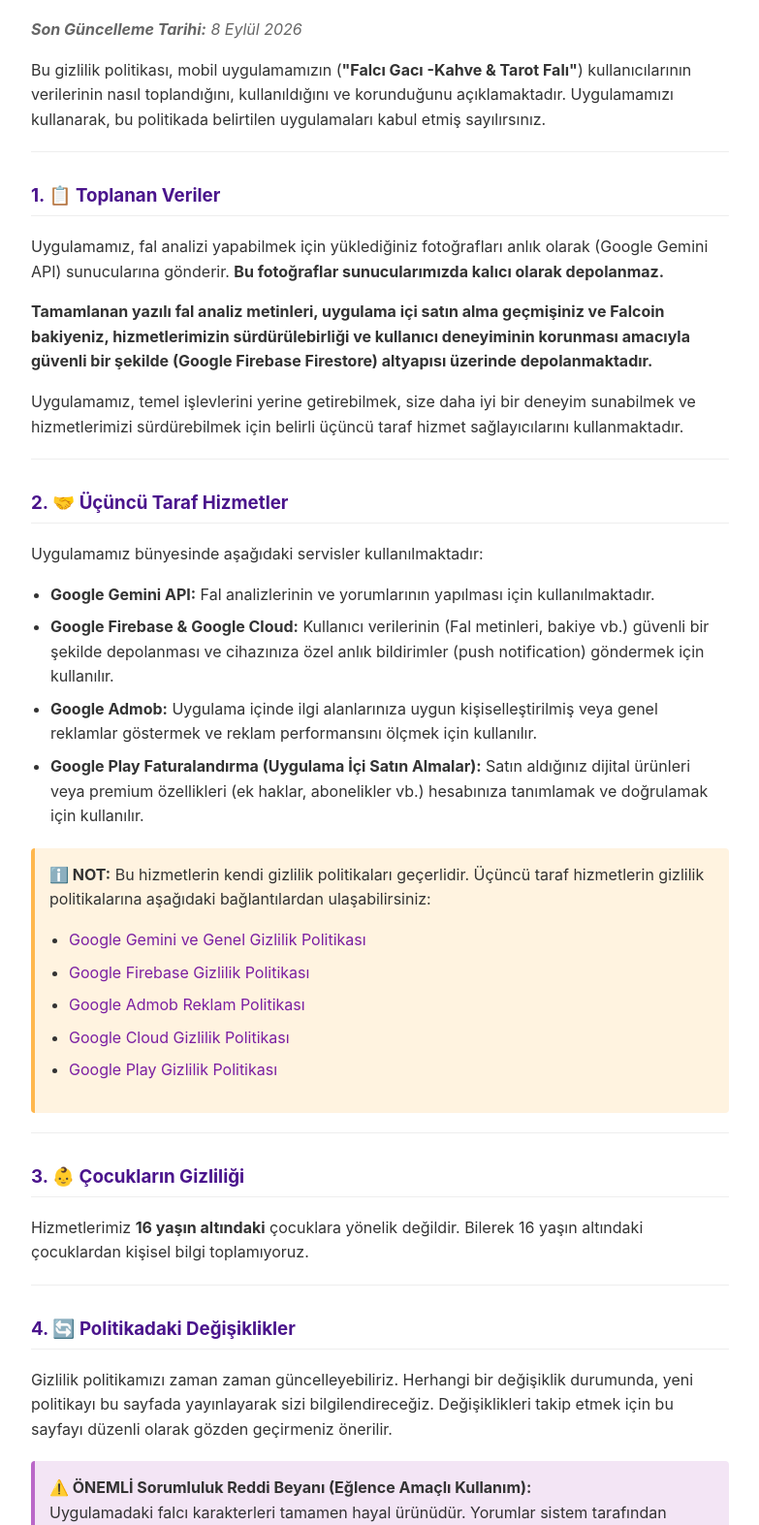
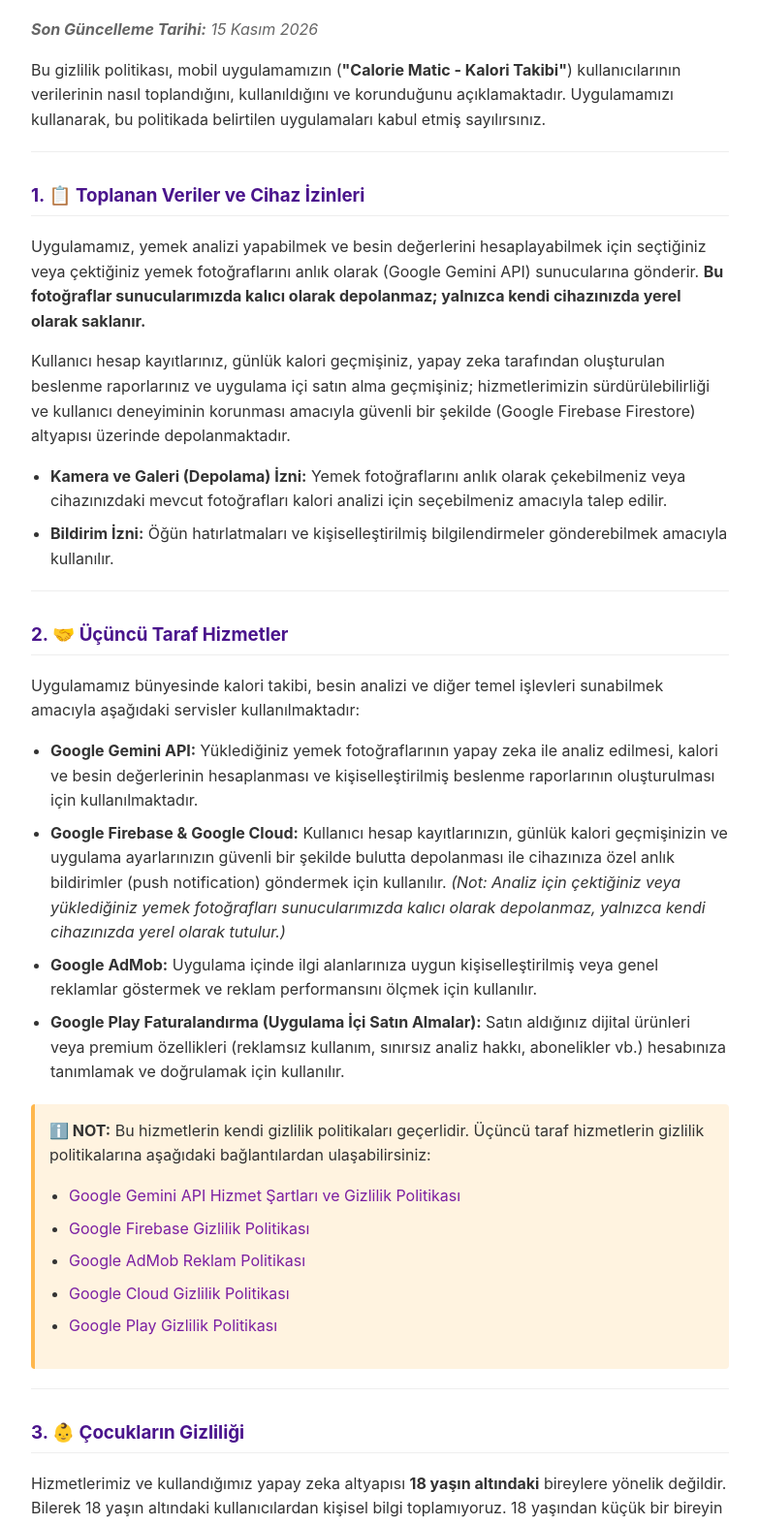
Before and after one commit to falcigaci/calorie-gizlilikpolitikasi, a plain HTML site: page index.html in a window 1280 px wide. Shown: the part 148-1721 px from the top of the page at 97% size, without its empty margins (248-1031 px from the left). Drawn offline with Linux system fonts and the light colour scheme.

Commit message:
Update index.html

```diff
--- a/index.html
+++ b/index.html
@@ -3,7 +3,7 @@
 <head>
     <meta charset="UTF-8">
     <meta name="viewport" content="width=device-width, initial-scale=1.0">
-    <title>Falcı Gacı - Gizlilik Politikası</title>
+    <title>Calorie Matic - Gizlilik Politikası</title>
     <style>
         body {
             font-family: -apple-system, BlinkMacSystemFont, "Segoe UI", Roboto, Helvetica, Arial, sans-serif;
@@ -47,34 +47,38 @@
 <body>
 
 <div class="container">
-    <h1>🔮 Falcı Gacı - Gizlilik Politikası</h1>
-    <p class="date"><strong>Son Güncelleme Tarihi:</strong> 8 Eylül 2026</p>
+    <h1>Calorie Matic - Gizlilik Politikası</h1>
+    <p class="date"><strong>Son Güncelleme Tarihi:</strong> 15 Kasım 2026</p>
 
-    <p>Bu gizlilik politikası, mobil uygulamamızın (<strong>"Falcı Gacı -Kahve & Tarot Falı"</strong>) kullanıcılarının verilerinin nasıl toplandığını, kullanıldığını ve korunduğunu açıklamaktadır. Uygulamamızı kullanarak, bu politikada belirtilen uygulamaları kabul etmiş sayılırsınız.</p>
+    <p>Bu gizlilik politikası, mobil uygulamamızın (<strong>"Calorie Matic - Kalori Takibi"</strong>) kullanıcılarının verilerinin nasıl toplandığını, kullanıldığını ve korunduğunu açıklamaktadır. Uygulamamızı kullanarak, bu politikada belirtilen uygulamaları kabul etmiş sayılırsınız.</p>
 
     <hr>
 
-    <h3>1. 📋 Toplanan Veriler</h3>
-    <p>Uygulamamız, fal analizi yapabilmek için yüklediğiniz fotoğrafları anlık olarak (Google Gemini API) sunucularına gönderir. <strong>Bu fotoğraflar sunucularımızda kalıcı olarak depolanmaz.</p>
-    <p>Tamamlanan yazılı fal analiz metinleri, uygulama içi satın alma geçmişiniz ve Falcoin bakiyeniz, hizmetlerimizin sürdürülebirliği ve kullanıcı deneyiminin korunması amacıyla güvenli bir şekilde (Google Firebase Firestore) altyapısı üzerinde depolanmaktadır.</p> </strong> Uygulamamız, temel işlevlerini yerine getirebilmek, size daha iyi bir deneyim sunabilmek ve hizmetlerimizi sürdürebilmek için belirli üçüncü taraf hizmet sağlayıcılarını kullanmaktadır.</p>
+    <h3>1. 📋 Toplanan Veriler ve Cihaz İzinleri</h3>
+    <p>Uygulamamız, yemek analizi yapabilmek ve besin değerlerini hesaplayabilmek için seçtiğiniz veya çektiğiniz yemek fotoğraflarını anlık olarak (Google Gemini API) sunucularına gönderir. <strong>Bu fotoğraflar sunucularımızda kalıcı olarak depolanmaz; yalnızca kendi cihazınızda yerel olarak saklanır.</strong></p>
+    <p>Kullanıcı hesap kayıtlarınız, günlük kalori geçmişiniz, yapay zeka tarafından oluşturulan beslenme raporlarınız ve uygulama içi satın alma geçmişiniz; hizmetlerimizin sürdürülebilirliği ve kullanıcı deneyiminin korunması amacıyla güvenli bir şekilde (Google Firebase Firestore) altyapısı üzerinde depolanmaktadır.</p>
+    <ul>
+        <li><strong>Kamera ve Galeri (Depolama) İzni:</strong> Yemek fotoğraflarını anlık olarak çekebilmeniz veya cihazınızdaki mevcut fotoğrafları kalori analizi için seçebilmeniz amacıyla talep edilir.</li>
+        <li><strong>Bildirim İzni:</strong> Öğün hatırlatmaları ve kişiselleştirilmiş bilgilendirmeler gönderebilmek amacıyla kullanılır.</li>
+    </ul>
 
     <hr>
 
     <h3>2. 🤝 Üçüncü Taraf Hizmetler</h3>
-    <p>Uygulamamız bünyesinde aşağıdaki servisler kullanılmaktadır:</p>
+    <p>Uygulamamız bünyesinde kalori takibi, besin analizi ve diğer temel işlevleri sunabilmek amacıyla aşağıdaki servisler kullanılmaktadır:</p>
     <ul>
-        <li><strong>Google Gemini API:</strong> Fal analizlerinin ve yorumlarının yapılması için kullanılmaktadır.</li>
-        <li><strong>Google Firebase & Google Cloud:</strong> Kullanıcı verilerinin (Fal metinleri, bakiye vb.) güvenli bir şekilde depolanması ve cihazınıza özel anlık bildirimler (push notification) göndermek için kullanılır.</li>
-        <li><strong>Google Admob:</strong> Uygulama içinde ilgi alanlarınıza uygun kişiselleştirilmiş veya genel reklamlar göstermek ve reklam performansını ölçmek için kullanılır.</li>
-        <li><strong>Google Play Faturalandırma (Uygulama İçi Satın Almalar):</strong> Satın aldığınız dijital ürünleri veya premium özellikleri (ek haklar, abonelikler vb.) hesabınıza tanımlamak ve doğrulamak için kullanılır.</li>
+        <li><strong>Google Gemini API:</strong> Yüklediğiniz yemek fotoğraflarının yapay zeka ile analiz edilmesi, kalori ve besin değerlerinin hesaplanması ve kişiselleştirilmiş beslenme raporlarının oluşturulması için kullanılmaktadır.</li>
+        <li><strong>Google Firebase & Google Cloud:</strong> Kullanıcı hesap kayıtlarınızın, günlük kalori geçmişinizin ve uygulama ayarlarınızın güvenli bir şekilde bulutta depolanması ile cihazınıza özel anlık bildirimler (push notification) göndermek için kullanılır. <em>(Not: Analiz için çektiğiniz veya yüklediğiniz yemek fotoğrafları sunucularımızda kalıcı olarak depolanmaz, yalnızca kendi cihazınızda yerel olarak tutulur.)</em></li>
+        <li><strong>Google AdMob:</strong> Uygulama içinde ilgi alanlarınıza uygun kişiselleştirilmiş veya genel reklamlar göstermek ve reklam performansını ölçmek için kullanılır.</li>
+        <li><strong>Google Play Faturalandırma (Uygulama İçi Satın Almalar):</strong> Satın aldığınız dijital ürünleri veya premium özellikleri (reklamsız kullanım, sınırsız analiz hakkı, abonelikler vb.) hesabınıza tanımlamak ve doğrulamak için kullanılır.</li>
     </ul>
 
     <div class="note">
         <strong>ℹ️ NOT:</strong> Bu hizmetlerin kendi gizlilik politikaları geçerlidir. Üçüncü taraf hizmetlerin gizlilik politikalarına aşağıdaki bağlantılardan ulaşabilirsiniz:
         <ul>
-            <li><a href="https://ai.google.dev/gemini-api/terms" target="_blank">Google Gemini ve Genel Gizlilik Politikası</a></li>
+            <li><a href="https://ai.google.dev/gemini-api/terms" target="_blank">Google Gemini API Hizmet Şartları ve Gizlilik Politikası</a></li>
             <li><a href="https://firebase.google.com/support/privacy" target="_blank">Google Firebase Gizlilik Politikası</a></li>
-            <li><a href="https://policies.google.com/technologies/ads" target="_blank">Google Admob Reklam Politikası</a></li>
+            <li><a href="https://policies.google.com/technologies/ads" target="_blank">Google AdMob Reklam Politikası</a></li>
             <li><a href="https://cloud.google.com/terms/cloud-privacy-notice" target="_blank">Google Cloud Gizlilik Politikası</a></li>
             <li><a href="https://policies.google.com/privacy?hl=tr" target="_blank">Google Play Gizlilik Politikası</a></li>
         </ul>
@@ -83,29 +87,32 @@
     <hr>
 
     <h3>3. 👶 Çocukların Gizliliği</h3>
-    <p>Hizmetlerimiz <strong>16 yaşın altındaki</strong> çocuklara yönelik değildir. Bilerek 16 yaşın altındaki çocuklardan kişisel bilgi toplamıyoruz.</p>
+    <p>Hizmetlerimiz ve kullandığımız yapay zeka altyapısı <strong>18 yaşın altındaki</strong> bireylere yönelik değildir. Bilerek 18 yaşın altındaki kullanıcılardan kişisel bilgi toplamıyoruz. 18 yaşından küçük bir bireyin bize kişisel veri sağladığını fark etmeniz durumunda, verilerin derhal silinmesi için bizimle iletişime geçebilirsiniz.</p>
 
     <hr>
 
-    <h3>4. 🔄 Politikadaki Değişiklikler</h3>
-    <p>Gizlilik politikamızı zaman zaman güncelleyebiliriz. Herhangi bir değişiklik durumunda, yeni politikayı bu sayfada yayınlayarak sizi bilgilendireceğiz. Değişiklikleri takip etmek için bu sayfayı düzenli olarak gözden geçirmeniz önerilir.</p>
-
+    <h3>4. ⚕️ Tıbbi Sorumluluk Reddi Beyanı</h3>
     <div class="warning">
-        <strong>⚠️ ÖNEMLİ Sorumluluk Reddi Beyanı (Eğlence Amaçlı Kullanım):</strong><br>
-        Uygulamadaki falcı karakterleri tamamen hayal ürünüdür. Yorumlar sistem tarafından otomatik olarak üretilmektedir. Uygulama içinde sunulan tüm hizmetler, fallar, analizler ve tahminler <strong>yalnızca eğlence amaçlıdır</strong>. Bu içeriklerin bilimsel veya hukuki bir geçerliliği yoktur ve kesinlikle gerçek hayat kararlarını yönlendirmek için kullanılmamalıdır.
+        <strong>⚠️ ÖNEMLİ UYARI:</strong><br>
+        Uygulama içerisindeki kalori hesaplamaları, besin değerleri ve yapay zeka destekli beslenme raporları yalnızca genel bilgilendirme ve takip amaçlıdır. Kesin tıbbi tavsiye, teşhis, tedavi veya profesyonel diyetisyen programı yerine <strong>geçmez.</strong> Sağlık veya beslenme programınızla ilgili kararlar almadan önce mutlaka bir doktora veya beslenme uzmanına danışınız.
     </div>
-
-        <hr>
-
-    <h3>5. Hesap ve Veri Silme Talebi</h3>
-    <p>Uygulamamızdaki hesabınızı ve verilerinizi kalıcı olarak silmek istiyorsanız (falcigacidestek@gmail.com) adresine kullanıcı adınız ile birlikte bir e posta göndererek hesap silme talebinde bulunabilirsiniz. Talebiniz 3 iş günü içinde işleme alınacaktır.</p>
 
     <hr>
 
-    <h3>5. ✉️ İletişim</h3>
+    <h3>5. 🔄 Politikadaki Değişiklikler</h3>
+    <p>Gizlilik politikamızı zaman zaman güncelleyebiliriz. Herhangi bir değişiklik durumunda, yeni politikayı bu sayfada yayınlayarak sizi bilgilendireceğiz. Değişiklikleri takip etmek için bu sayfayı düzenli olarak gözden geçirmeniz önerilir.</p>
+
+    <hr>
+
+    <h3>6. 🗑️ Hesap ve Veri Silme Talebi</h3>
+    <p>Uygulamamızdaki hesabınızı ve sunucularımızda tutulan tüm verilerinizi (kalori geçmişi, raporlar ve hesap bilgileri) kalıcı olarak silmek istiyorsanız, <a href="mailto:destek@caloriematic.com">destek@caloriematic.com</a> adresine kayıtlı e-posta veya kullanıcı adınız ile birlikte bir e-posta göndererek hesap silme talebinde bulunabilirsiniz. Talebiniz en geç <strong>3 iş günü</strong> içinde işleme alınarak verileriniz kalıcı olarak silinecektir.</p>
+
+    <hr>
+
+    <h3>7. ✉️ İletişim</h3>
     <p>Gizlilik politikası ile ilgili tüm sorularınız, görüşleriniz veya talepleriniz için bizimle iletişime geçebilirsiniz:</p>
     <ul>
-        <li><strong>E-Posta:</strong> <a href="mailto:falcigacidestek@gmail.com">falcigacidestek@gmail.com</a></li>
+        <li><strong>E-Posta:</strong> <a href="mailto:destek@caloriematic.com">destek@caloriematic.com</a></li>
     </ul>
 </div>
 
```
